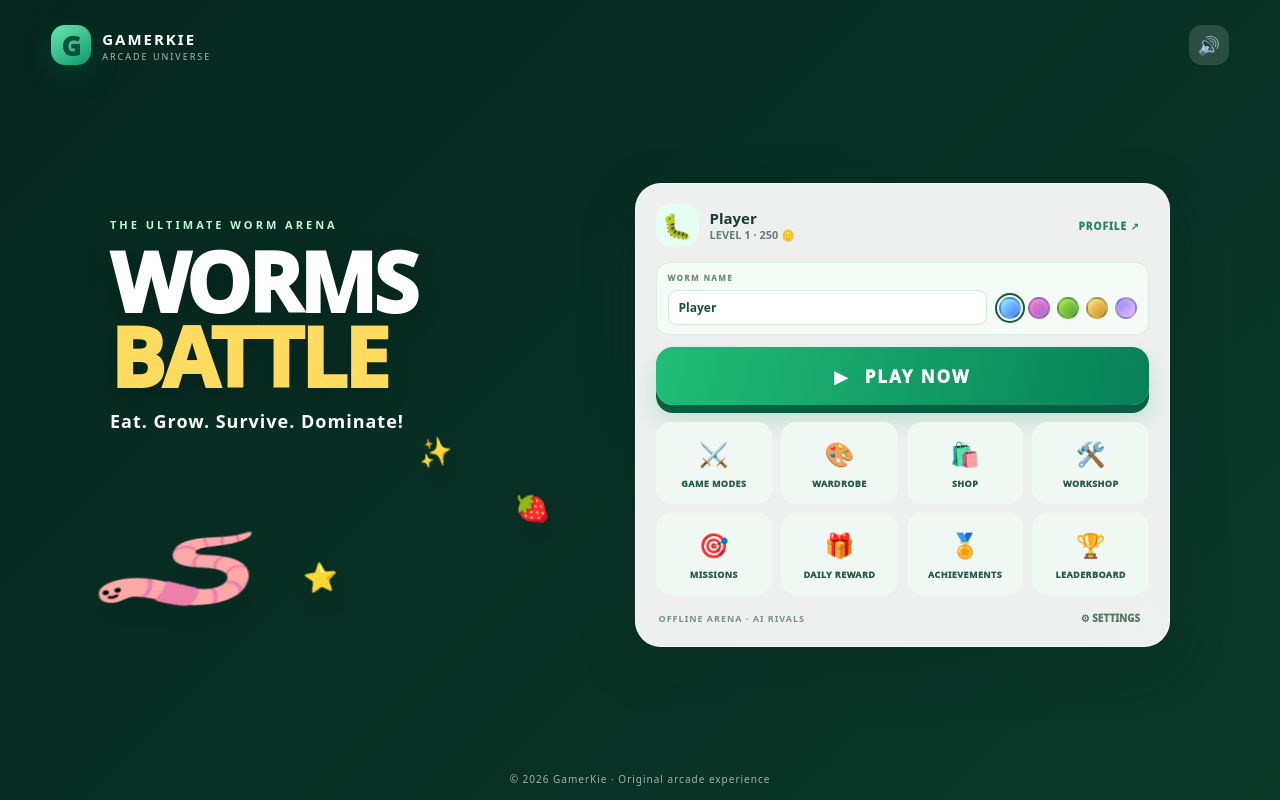
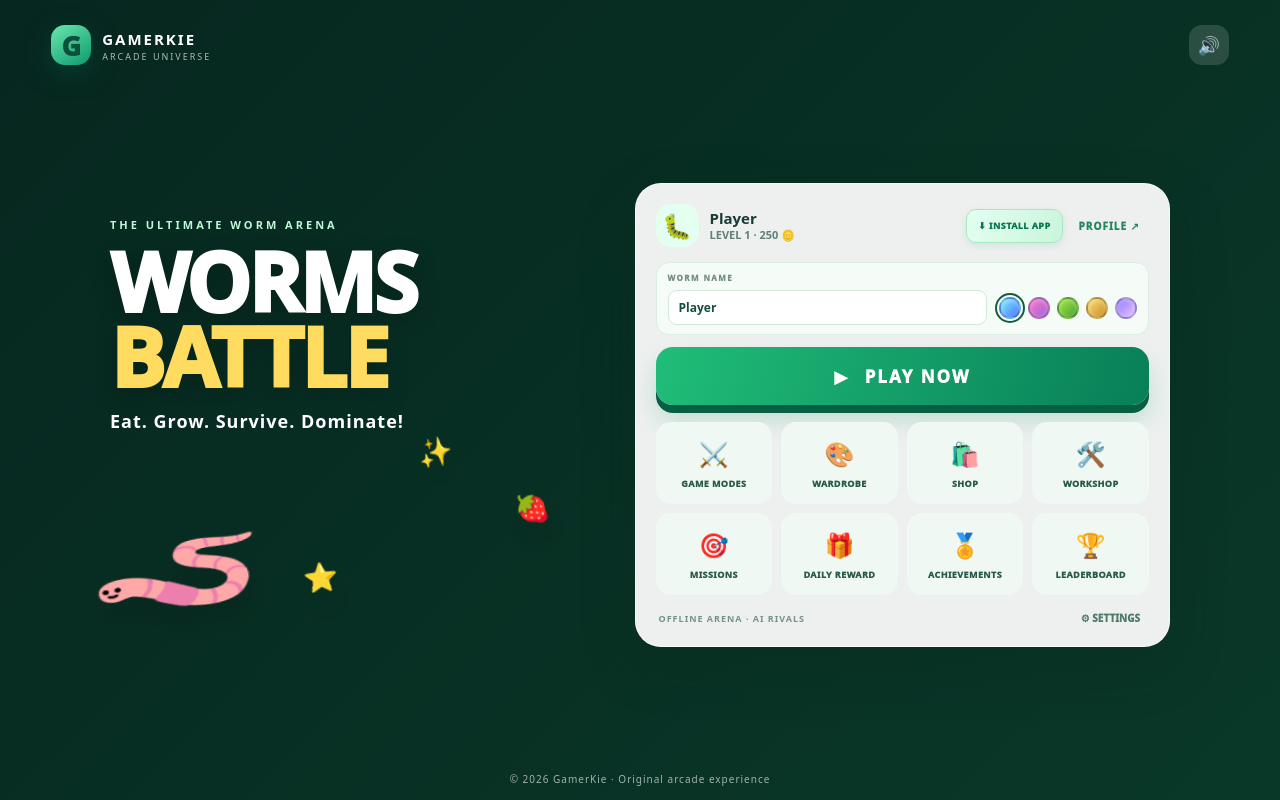
Before and after one commit to kieLabs/Worme-Battle-, a website with bundled scripts: page index.html in a window 1280 px wide. Built offline with nearby package versions, Linux system fonts and the light colour scheme.

Commit message:
Add files via upload

```diff
--- a/index.html
+++ b/index.html
@@ -21,7 +21,7 @@
       <div class="menu-content">
         <div class="hero-copy"><div class="eyebrow">THE ULTIMATE WORM ARENA</div><h1>WORMS <span>BATTLE</span></h1><p>Eat. Grow. Survive. Dominate!</p><div class="hero-worm" aria-hidden="true"><span>🪱</span><i>✨</i><i>🍓</i><i>⭐</i></div></div>
         <div class="menu-card">
-          <div class="profile-strip"><div class="avatar">🐛</div><div class="profile-name"><b id="menu-username">Player</b><small><span id="menu-level">LEVEL 1</span> · <span id="menu-coins">250</span> 🪙</small></div><div class="profile-actions"><button class="mini-link" data-view="profile">PROFILE ↗</button></div></div>
+          <div class="profile-strip"><div class="avatar">🐛</div><div class="profile-name"><b id="menu-username">Player</b><small><span id="menu-level">LEVEL 1</span> · <span id="menu-coins">250</span> 🪙</small></div><div class="profile-actions"><button class="install-app-button" id="install-app-button" type="button" disabled>⬇ INSTALL APP</button><button class="mini-link" data-view="profile">PROFILE ↗</button></div></div>
           <div class="quick-start"><label for="start-nickname">WORM NAME</label><input id="start-nickname" type="text" maxlength="16" value="Player" autocomplete="nickname"><div class="quick-skins" aria-label="Choose worm skin"><button type="button" data-start-skin="8" aria-label="Neon Cyan"></button><button type="button" data-start-skin="3" aria-label="Cyber Magenta"></button><button type="button" data-start-skin="17" aria-label="Toxic Green"></button><button type="button" data-start-skin="15" aria-label="Lava Gold"></button><button type="button" data-start-skin="20" aria-label="Electric Violet"></button></div></div>
           <button class="play-button" id="play-button"><span>▶</span> PLAY NOW</button>
           <div class="menu-grid">
--- a/style.css
+++ b/style.css
@@ -97,8 +97,8 @@ body{position:fixed;inset:0}
 }
 
 /* Home-screen PWA install action beside the player profile. */
-
-@media(max-width:760px){.mini-link{padding:7px 4px;font-size:9px}}
+.profile-actions{display:flex;align-items:center;gap:7px;flex:0 0 auto}.install-app-button{min-height:34px;padding:0 11px;border-radius:10px;background:linear-gradient(110deg,#e3fff0,#c9f5dc);border:1px solid #a7e8c3;color:#08764f;font-size:9px;font-weight:1000;letter-spacing:.45px;white-space:nowrap;box-shadow:0 3px 9px rgba(14,119,77,.1)}.install-app-button:active{transform:translateY(1px)}.install-app-button.installed{background:#eaf1ec;color:#658073;border-color:#d6e3da}
+@media(max-width:760px){.profile-actions{gap:3px}.install-app-button{min-height:31px;padding:0 7px;font-size:8px;letter-spacing:0}.mini-link{padding:7px 4px;font-size:9px}}
 
 /* Colour swatches are rendered as visual chips; hex strings are never displayed as labels. */
 .theme-preview{height:24px;border-radius:8px;border:3px solid #dceee3;margin:0 0 8px;background:#92c96b}.shop-theme-preview{height:42px;margin-bottom:10px}
```
Also changed, not shown: README.md.
